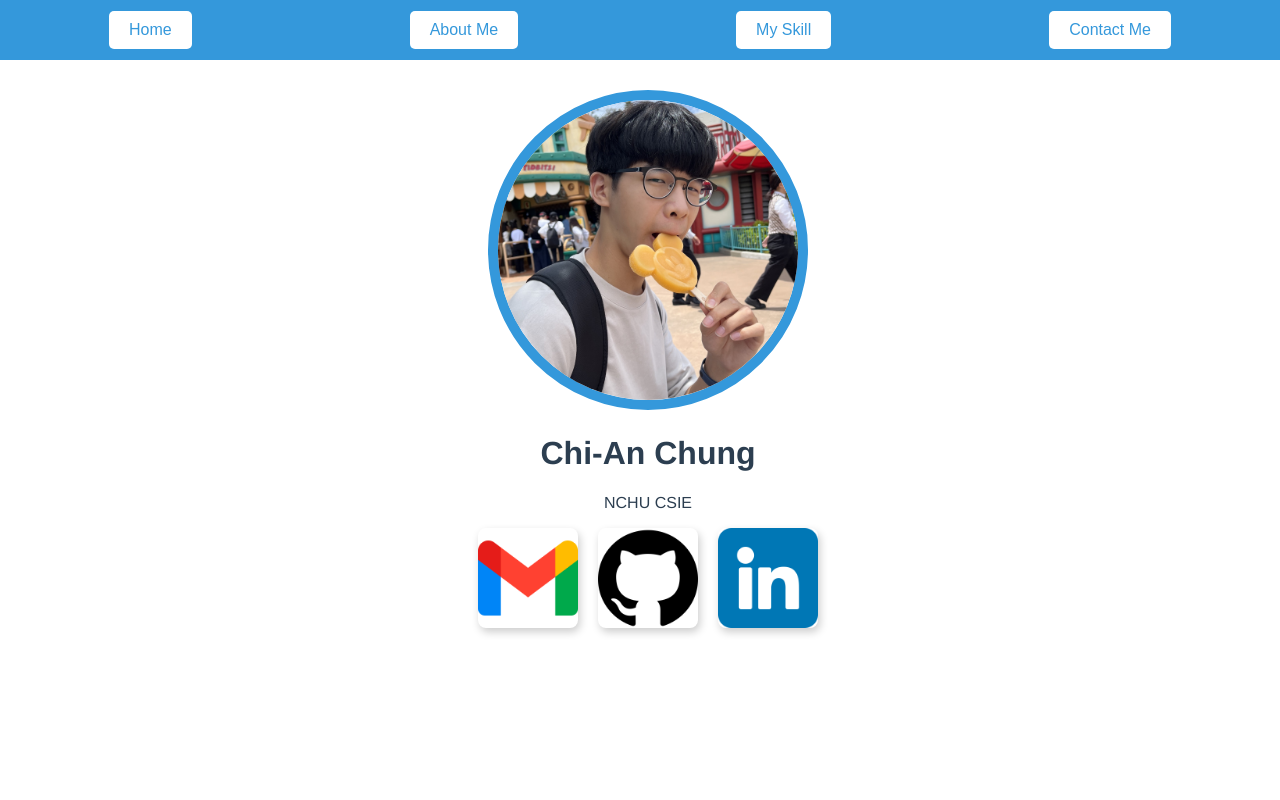
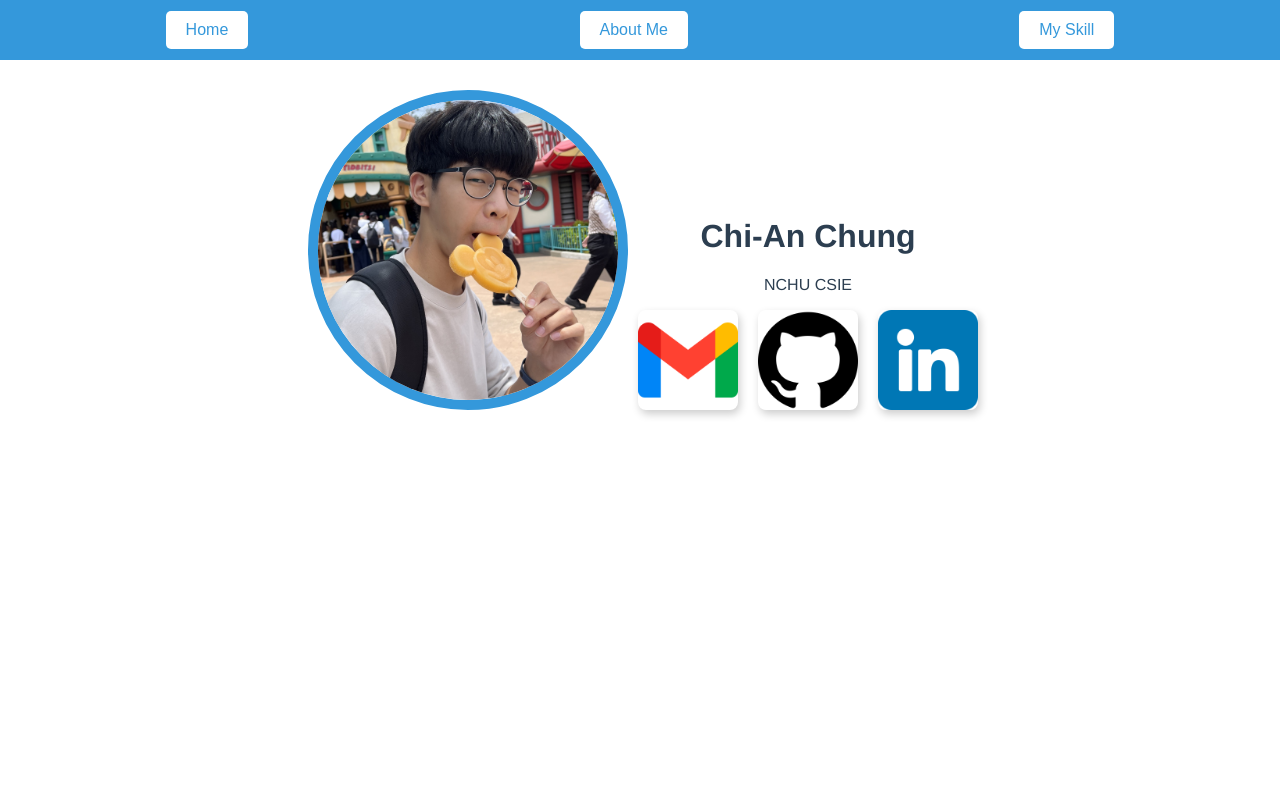
Before and after one commit to cachung0108/My-site, a Vue app: page / in a window 1280 px wide. Shown: the top 800 px of the page. Built offline with nearby package versions, Linux system fonts and the light colour scheme.

Commit message:
調整文字及按鈕位置、將contact us按鈕刪除

```diff
--- a/src/components/ProfileCard.vue
+++ b/src/components/ProfileCard.vue
@@ -1,7 +1,7 @@
 <template>
     <div class="profileCard">
         <img alt="Photo stickers" src="../assets/images/photo.jpg" id="photo">
-        <header>
+        <div id = "contact">
             <h1>Chi-An Chung</h1>
             <p>NCHU CSIE</p>
             <div class="icon-container">
@@ -17,7 +17,7 @@
                     <img src="../assets/images/linkedin.png" alt="點擊圖片跳轉到網站" class="clickable-image">
                 </a>
             </div>
-        </header>
+        </div>
     </div>
 </template>
 
@@ -25,6 +25,10 @@
 .profileCard {
     width: 100vw;
     height: 100vh;
+}
+#contact{
+    display: inline-block;
+    padding: 10px; /* 可選的內距，讓內容不貼邊 */
 }
 #photo {
   margin-top: 30px;
--- a/src/components/SidebarComponent.vue
+++ b/src/components/SidebarComponent.vue
@@ -3,7 +3,6 @@
       <button @click="navigate('home')">Home</button>
       <button @click="navigate('aboutMe')">About Me</button>
       <button @click="navigate('mySkill')">My Skill</button>
-      <button @click="navigate('contactMe')">Contact Me</button>
     </div>
   </template>
 
```
